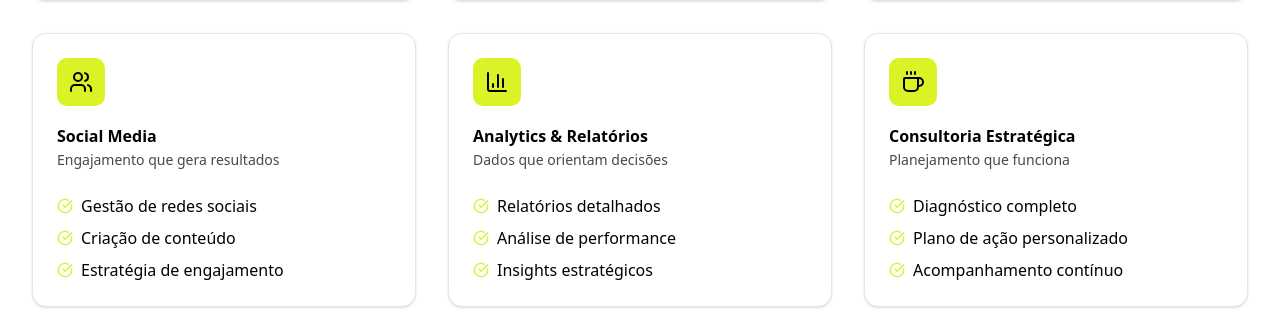
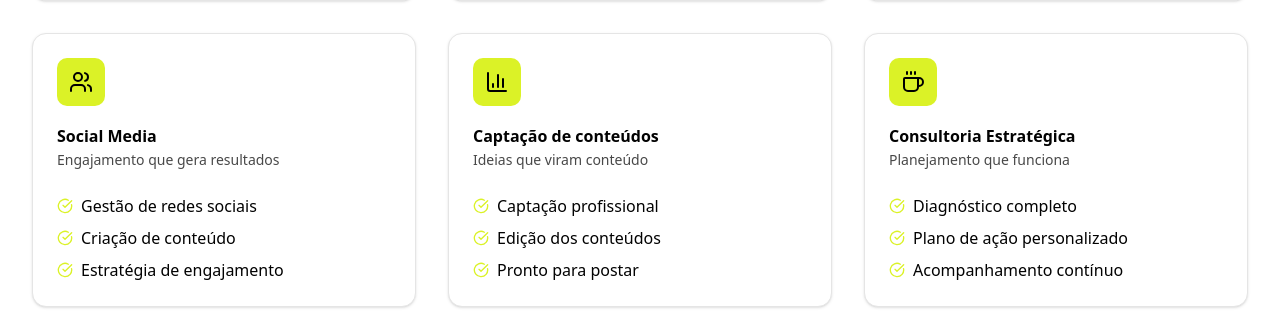
Before and after one commit to ViniciusCJ/atris-landing-page, a React (Vite) app: page / in a window 1280 px wide. Shown: the part 2346-2678 px from the top of the page. Built offline with nearby package versions, Linux system fonts and the light colour scheme.

Commit message:
Trocando o card Captação

```diff
--- a/src/pages/App.jsx
+++ b/src/pages/App.jsx
@@ -336,24 +336,24 @@ function App() {
                 <div className="w-12 h-12 atris-green rounded-lg flex items-center justify-center mb-4">
                   <BarChart3 className="h-6 w-6 text-black" />
                 </div>
-                <CardTitle>Analytics & Relatórios</CardTitle>
+                <CardTitle>Captação de conteúdos</CardTitle>
                 <CardDescription>
-                  Dados que orientam decisões
+                  Ideias que viram conteúdo
                 </CardDescription>
               </CardHeader>
               <CardContent>
                 <ul className="space-y-2">
                   <li className="flex items-center">
                     <CheckCircle className="h-4 w-4 text-atris-green mr-2" />
-                    Relatórios detalhados
+                    Captação profissional
                   </li>
                   <li className="flex items-center">
                     <CheckCircle className="h-4 w-4 text-atris-green mr-2" />
-                    Análise de performance
+                    Edição dos conteúdos
                   </li>
                   <li className="flex items-center">
                     <CheckCircle className="h-4 w-4 text-atris-green mr-2" />
-                    Insights estratégicos
+                    Pronto para postar
                   </li>
                 </ul>
               </CardContent>
```
